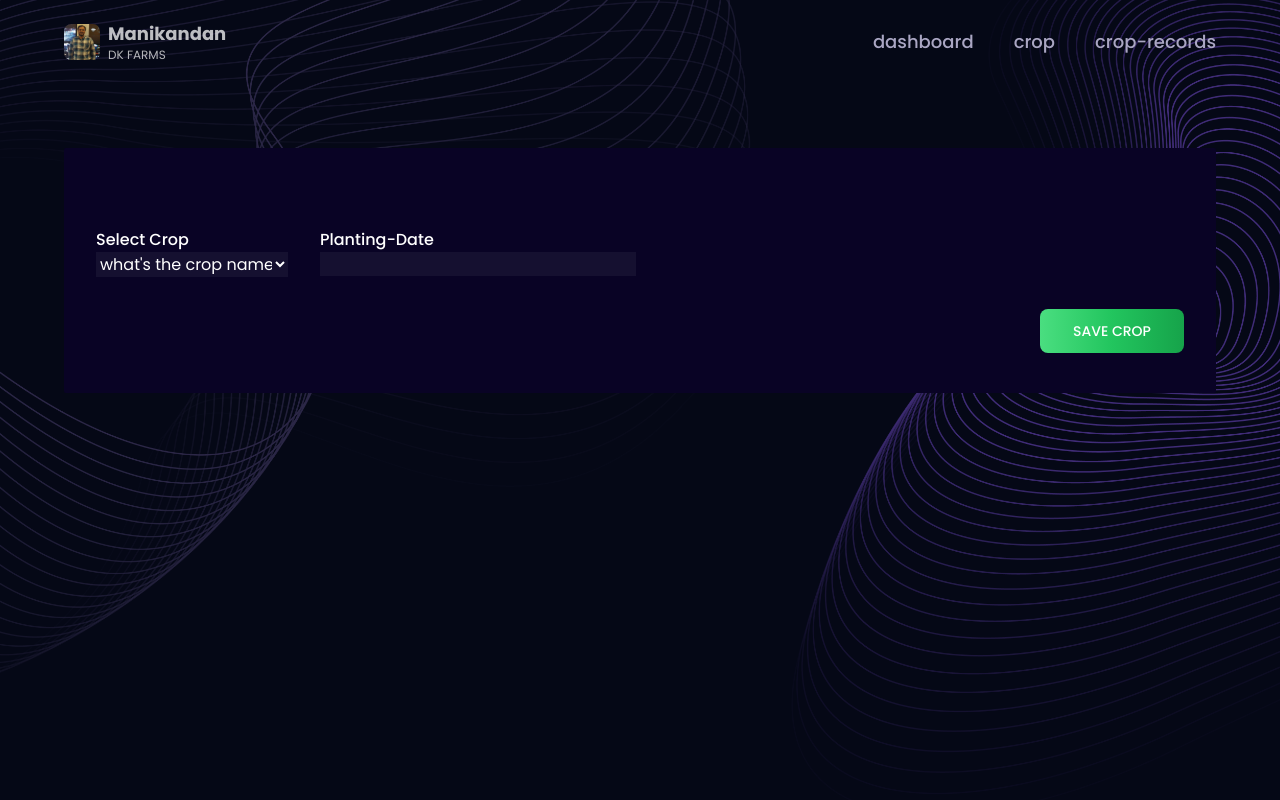
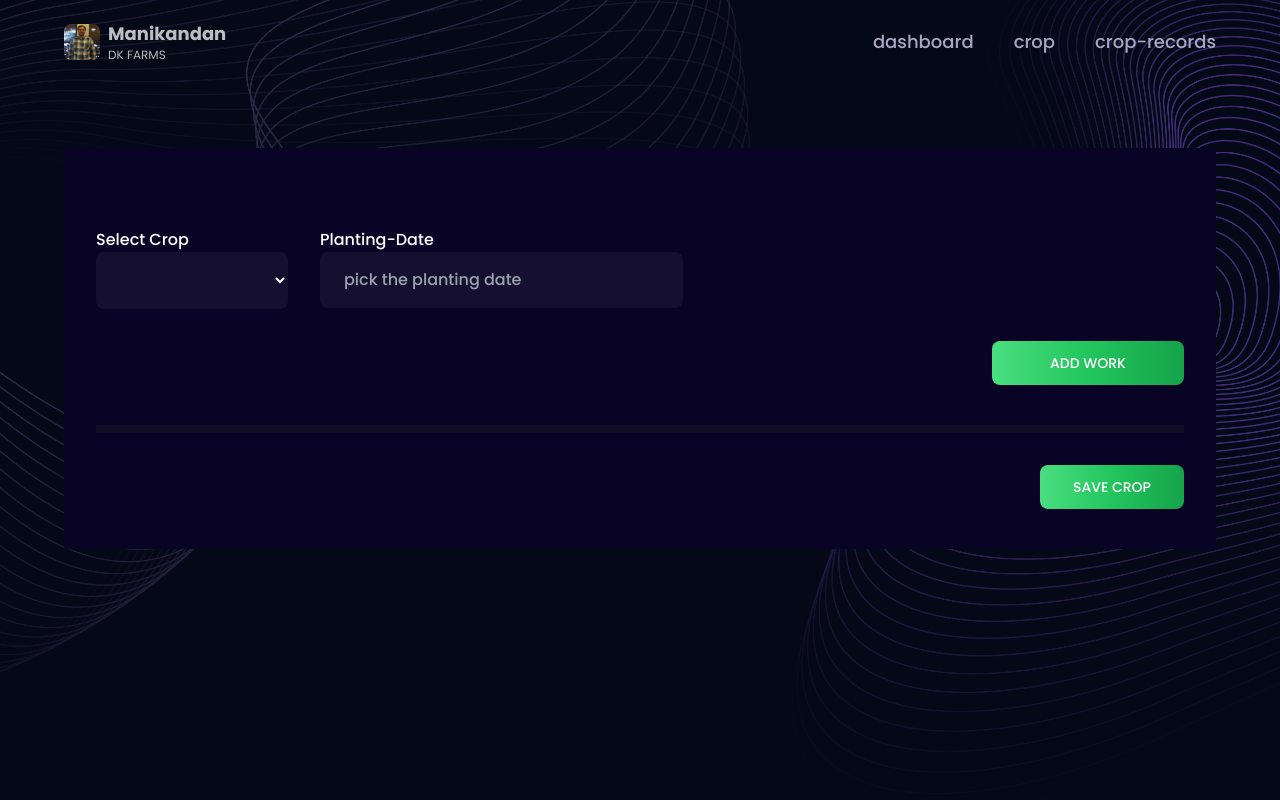
Before and after one commit to hariharan409/harvest-hub, a React (Vite) app: page /add-crop-records in a window 1280 px wide. Built offline with nearby package versions, Linux system fonts and the light colour scheme.

Commit message:
add crop records ui design

```diff
--- a/src/App.jsx
+++ b/src/App.jsx
@@ -11,7 +11,7 @@ export const App = () => {
                 <div className="relative z-0 bg-primary overflow-x-hidden">
                     <div className="w-full h-dvh bg-hero-pattern bg-cover bg-no-repeat bg-center">
                         <NavBar />
-                        <div className={`${styles.paddingX} relative w-full h-[calc(100%-120px)] mx-auto pt-7 inset-0 top-[120px] max-w-7xl`}>
+                        <div className={`${styles.paddingX} relative w-full h-[calc(100%-120px)] mx-auto pt-7 inset-0 top-[120px] max-w-screen-2xl`}>
                             <Routes>
                                 <Route path="/" element={<Dashboard />} />
                                 <Route path="/crop-table" element={<CropTable />} />
--- a/src/components/crop-records/AddCropRecords.jsx
+++ b/src/components/crop-records/AddCropRecords.jsx
@@ -1,21 +1,67 @@
+import { useEffect } from "react";
 import { useCrop, useCropRecords } from "../../custom-hooks";
-import {EpicButton, EpicDatepicker, EpicSelectDropdown} from "../index";
+import {EpicButton, EpicDatepicker, EpicSelectDropdown, EpicTextInput} from "../index";
 
 
 const AddCropRecords = () => {
     const {cropList} = useCrop();
-    const {register, handleSubmit, setValue, watch, errors,loadingFlags, onSubmit} = useCropRecords();
-
+    const {register, handleSubmit, setValue, watch, errors,loadingFlags, onSubmit, onAddWork,onAddExpense,cropRecordsFormData} = useCropRecords();
 
     return(
         <div className="bg-black-200 p-8 rounded-sm">
             <form onSubmit={handleSubmit(onSubmit)} className="mt-12 flex flex-col gap-8 capitalize">
+                {/* row-1 crop records*/}
                 <div className="flex gap-8">
                     <div className="w-48">
                         <EpicSelectDropdown label="select crop" name="cropID" list={cropList} valueKey="id" displayKey="cropName" register={register} validation={{required: "crop name is required"}} placeholder="what's the crop name?" errors={errors.cropID} />
                     </div>
-                    <EpicDatepicker label="planting-date" name="plantingDate" register={register} setValue={setValue} watch={watch} validation={{required: "planting date is required"}} placeholder="select planting date" errors={errors.plantingDate}  />
+                    <EpicDatepicker label="planting-date" name="plantingDate" register={register} setValue={setValue} watch={watch} validation={{required: "planting date is required"}} placeholder="pick the planting date" errors={errors.plantingDate}  />
                 </div>
+                {/* add work details button */}
+                <div className="flex justify-end">
+                    <EpicButton label="add work" onClick={() => onAddWork()} varient="greenVarient" customClassNames="w-48" />
+                </div>
+                <div className="flex flex-col gap-5 border-4 border-black-100">
+                    {
+                        cropRecordsFormData.workDetails?.map((work,workIndex) => {
+                            return(
+                                <div>
+                                    <div key={workIndex} className="flex flex-wrap items-end gap-5 p-3 bg-black-100">
+                                        <span className="text-2xl self-center">{workIndex + 1}).</span>
+                                        {/* work type field */}
+                                        <EpicTextInput label="work type" name={`workDetails[${workIndex}].workType`} register={register} validation={{required: `work type is required for row - ${workIndex + 1}`}} placeholder="what's the work type?" errors={(errors?.workDetails && errors?.workDetails[workIndex]) && errors?.workDetails[workIndex]?.workType}/>
+                                        {/* work description field */}
+                                        <EpicTextInput label="work description" name={`workDetails[${workIndex}].workDescription`} register={register} validation={{required: `work description is required for row - ${workIndex + 1}`}} placeholder="what's the work description?" errors={(errors?.workDetails && errors?.workDetails[workIndex]) && errors?.workDetails[workIndex]?.workDescription} />
+                                        {/* work date picker */}
+                                        <EpicDatepicker label="work-date" name={`workDetails[${workIndex}].workDate`} register={register} setValue={setValue} watch={watch} validation={{required: `work date is required for row - ${workIndex + 1}`}} placeholder="pick the work date" errors={(errors?.workDetails && errors?.workDetails[workIndex]) && errors?.workDetails[workIndex]?.workDate}  />
+                                        <EpicButton label="add expense" onClick={() => onAddExpense(workIndex)} varient="greenVarient" customClassNames="w-48" />
+                                    </div>
+
+                                    <div className="flex flex-col gap-5">
+                                    {
+                                        work.expenseList?.map((expense,expenseIndex) => {
+                                            return(
+                                                <div key={expenseIndex} className="flex flex-wrap items-end gap-5 p-3">
+                                                    <span className="text-2xl self-center">{expenseIndex + 1}).</span>
+                                                    {/* expense type field */}
+                                                    <EpicTextInput label="expense type" name={`workDetails[${workIndex}].expenseList[${expenseIndex}].expenseType`} register={register} validation={{required: `expense type is required for row - ${expenseIndex + 1}`}} placeholder="what's the expense type?" errors={(errors?.workDetails && errors?.workDetails[workIndex]?.expenseList[expenseIndex]) && errors?.workDetails[workIndex]?.expenseList[expenseIndex]?.expenseType}/>
+                                                    {/* expense amount field */}
+                                                    <EpicTextInput label="expense amount" name={`workDetails[${workIndex}].expenseList[${expenseIndex}].expenseAmount`} register={register} validation={{required: `expense amount is required for row - ${expenseIndex + 1}`}} placeholder="what's the expense amount?" errors={(errors?.workDetails && errors?.workDetails[workIndex]?.expenseList[expenseIndex]) && errors?.workDetails[workIndex]?.expenseList[expenseIndex]?.expenseAmount}/>
+                                                    {/* expense date picker */}
+                                                    <EpicDatepicker label="expense-date" name={`workDetails[${workIndex}].expenseList[${expenseIndex}].expenseDate`} register={register} setValue={setValue} watch={watch} validation={{required: `expense date is required for row - ${workIndex + 1}`}} placeholder="pick the expense date" errors={(errors?.workDetails && errors?.workDetails[workIndex]?.expenseList[expenseIndex]) && errors?.workDetails[workIndex]?.expenseList[expenseIndex]?.expenseDate}  />
+                                                    {/* expense description field */}
+                                                    <EpicTextInput label="expense description" name={`workDetails[${workIndex}].expenseList[${expenseIndex}].expenseDescription`} register={register} validation={{required: `expense description is required for row - ${expenseIndex + 1}`}} placeholder="what's the expense description?" errors={(errors?.workDetails && errors?.workDetails[workIndex]?.expenseList[expenseIndex]) && errors?.workDetails[workIndex]?.expenseList[expenseIndex]?.expenseDescription}/>
+                                                </div>
+                                            )
+                                        })
+                                    }
+                                    </div>
+                                </div>
+                            )
+                        })
+                    }
+                </div>
+
                 {/* save button */}
                 <div className="flex justify-end">
                     <EpicButton type="submit" label={loadingFlags.isSaving ? "saving..." : "save crop"} disabled={loadingFlags.isSaving} varient="greenVarient" customClassNames="w-36"/>
--- a/src/components/reusable-components/form-controls/EpicDatepicker.tsx
+++ b/src/components/reusable-components/form-controls/EpicDatepicker.tsx
@@ -28,7 +28,8 @@ const EpicDatepicker: React.FC<EpicDatepickerProps> = ({label,name,register,setV
                 {...register(name,validation)}
                 selected={watch(name)}
                 onChange={onDateChange}
-                className="bg-tertiary"
+                className="bg-tertiary py-4 px-6 placeholder:text-secondary text-white rounded-lg outline-none border-none font-medium"
+                placeholderText={placeholder}
             />
             {errors && <p className="text-red-500 text-xs mt-1 ml-1">{errors.message}</p>}
         </label>
--- a/src/components/reusable-components/form-controls/EpicSelectDropdown.tsx
+++ b/src/components/reusable-components/form-controls/EpicSelectDropdown.tsx
@@ -22,8 +22,7 @@ const EpicSelectDropdown = <T,>({
     return(
         <label className="flex flex-col">
             <span className='text-white font-medium mb-4'>{label}</span>
-            <select id={name} {...register(name, validation)} className="bg-tertiary text-white px-4 py-2 text-ellipsis" >
-                <option value="" className="px-6">{placeholder}</option>
+            <select id={name} {...register(name, validation)} className="bg-tertiary py-4 px-6 placeholder:text-secondary text-white rounded-lg outline-none border-none font-medium" >
                 {list.map((option, index) => (
                 <option key={index} value={JSON.stringify(option[valueKey])}>
                     {option[displayKey] as string}
--- a/src/components/reusable-components/form-controls/EpicTextInput.tsx
+++ b/src/components/reusable-components/form-controls/EpicTextInput.tsx
@@ -9,10 +9,11 @@ interface EpicTextInputProps {
     validation: object;
     placeholder: string;
     errors: FieldError;
+    customClassNames?: string;              // optional prop for custom class names
 
 }
 
-const EpicTextInput: React.FC<EpicTextInputProps> = ({label,name,register,validation,placeholder,errors}) => {
+const EpicTextInput: React.FC<EpicTextInputProps> = ({label,name,register,validation,placeholder,errors,customClassNames}) => {
 
     return(
         <label className="flex flex-col">
@@ -21,7 +22,7 @@ const EpicTextInput: React.FC<EpicTextInputProps> = ({label,name,register,valida
                 id={name}
                 {...register(name,validation)}
                 placeholder={placeholder}
-                className="bg-tertiary py-4 px-6 placeholder:text-secondary text-white rounded-lg outline-none border-none font-medium"
+                className={`bg-tertiary py-4 px-6 placeholder:text-secondary text-white rounded-lg outline-none border-none font-medium ${customClassNames}`}
             />
             {errors && <p className="text-red-500 text-xs mt-1 ml-1">{errors.message}</p>}
         </label>
--- a/src/custom-hooks/useCropRecords.js
+++ b/src/custom-hooks/useCropRecords.js
@@ -1,19 +1,26 @@
 import { useForm } from "react-hook-form";
 import { useDispatch, useSelector } from "react-redux";
 import { useNavigate } from "react-router-dom";
+import { addWorkRow,addExpenseRow } from "../store/slices/cropRecordsSlice";
 
 
 const useCropRecords = (id) => {
     const navigate = useNavigate();
     const dispatch = useDispatch();
+    const cropRecordsFormData = useSelector((state) => state.cropRecords?.cropRecordsForm);
     const loadingFlags = useSelector((state) => state.cropRecords?.loadingFlags);
     const {register,handleSubmit,setValue,watch,formState: {errors}} = useForm({
         // set initial values from redux store
-        defaultValues: {
-            cropID: null,
-            plantingDate: null
-        }
+        defaultValues: cropRecordsFormData
     });
+
+    const onAddWork = () => {
+        dispatch(addWorkRow());
+    };
+
+    const onAddExpense = (index) => {
+        dispatch(addExpenseRow(index))
+    }
 
     const onSubmit = (data) => {
         console.log("enhancing bro",data);
@@ -28,7 +35,10 @@ const useCropRecords = (id) => {
         watch,
         errors,
         onSubmit,
-        loadingFlags
+        loadingFlags,
+        onAddWork,
+        onAddExpense,
+        cropRecordsFormData
     }
 }
 
```
Also changed, not shown: src/store/slices/cropRecordsSlice.js (+25 -3 lines), 1 other file (tests, documents, lock files or other folders).
